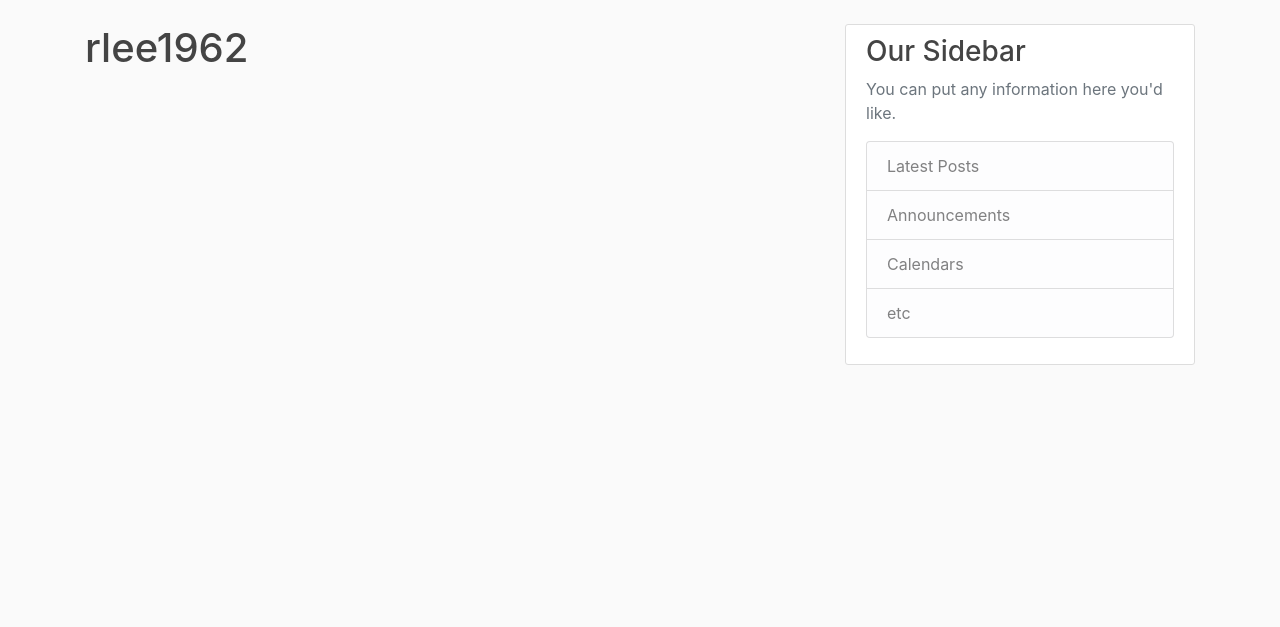
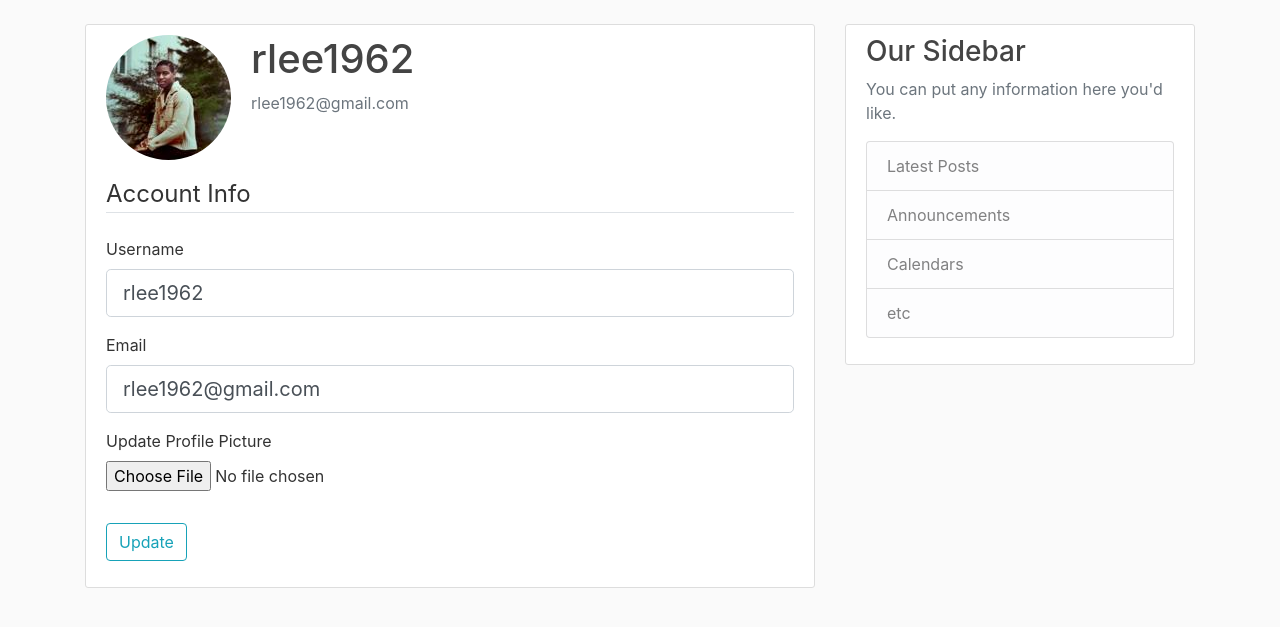
Before and after one commit to rlee1962/flask_blog, a Flask app: page /account in a window 1280 px wide. Shown: the part 56-683 px from the top of the page. Run offline with Flask 2, Linux system fonts and the light colour scheme; a user stored in the database is signed in; some libraries are stand-ins or nearby versions.

Commit message:
Addded ability to update account info & profile picture

```diff
--- a/flaskblog/__init__.py
+++ b/flaskblog/__init__.py
@@ -6,6 +6,7 @@ from flask_login import LoginManager
 app = Flask(__name__)
 app.config['SECRET_KEY'] = '5791628bb0b13ce0c676dfde280ba245'
 app.config['SQLALCHEMY_DATABASE_URI'] = 'sqlite:///site.db'
+app.config['SQLALCHEMY_TRACK_MODIFICATIONS'] = False
 db = SQLAlchemy(app)
 bcrypt = Bcrypt(app)
 login_manager = LoginManager(app)
--- a/flaskblog/forms.py
+++ b/flaskblog/forms.py
@@ -1,4 +1,6 @@
 from flask_wtf import FlaskForm
+from flask_wtf.file import FileField, FileAllowed
+from flask_login import current_user
 from wtforms import StringField, PasswordField, SubmitField, BooleanField
 from wtforms.validators import DataRequired, Length, Email, EqualTo, ValidationError
 from flaskblog.models import User
@@ -17,12 +19,14 @@ class RegistrationForm(FlaskForm):
     def validate_username(self, username):
         user = User.query.filter_by(username=username.data).first()
         if user:
-            raise ValidationError('That username is taken. Please choose a different one.')
+            raise ValidationError(
+                'That username is taken. Please choose a different one.')
 
     def validate_email(self, email):
         user = User.query.filter_by(email=email.data).first()
         if user:
-            raise ValidationError('That email is taken. Please choose a different one.')
+            raise ValidationError(
+                'That email is taken. Please choose a different one.')
 
 
 class LoginForm(FlaskForm):
@@ -31,3 +35,27 @@ class LoginForm(FlaskForm):
     password = PasswordField('Password', validators=[DataRequired()])
     remember = BooleanField('Remember Me')
     submit = SubmitField('Login')
+
+
+class UpdateAccountForm(FlaskForm):
+    username = StringField('Username',
+                           validators=[DataRequired(), Length(min=2, max=20)])
+    email = StringField('Email',
+                        validators=[DataRequired(), Email()])
+    picture = FileField('Update Profile Picture', validators=[
+                        FileAllowed(['jpg', 'png'])])
+    submit = SubmitField('Update')
+
+    def validate_username(self, username):
+        if username.data != current_user.username:
+            user = User.query.filter_by(username=username.data).first()
+            if user:
+                raise ValidationError(
+                    'That username is taken. Please choose a different one.')
+
+    def validate_email(self, email):
+        if email.data != current_user.email:
+            user = User.query.filter_by(email=email.data).first()
+            if user:
+                raise ValidationError(
+                    'That email is taken. Please choose a different one.')
--- a/flaskblog/models.py
+++ b/flaskblog/models.py
@@ -12,7 +12,8 @@ class User(db.Model, UserMixin):
     id = db.Column(db.Integer, primary_key=True)
     username = db.Column(db.String(20), unique=True, nullable=False)
     email = db.Column(db.String(120), unique=True, nullable=False)
-    image_file = db.Column(db.String(20), nullable=False, default='default.jpg')
+    image_file = db.Column(db.String(20), nullable=False,
+                           default='default.jpg')
     password = db.Column(db.String(60), nullable=False)
     posts = db.relationship('Post', backref='author', lazy=True)
 
@@ -23,7 +24,8 @@ class User(db.Model, UserMixin):
 class Post(db.Model):
     id = db.Column(db.Integer, primary_key=True)
     title = db.Column(db.String(100), nullable=False)
-    date_posted = db.Column(db.DateTime, nullable=False, default=datetime.utcnow)
+    date_posted = db.Column(db.DateTime, nullable=False,
+                            default=datetime.utcnow)
     content = db.Column(db.Text, nullable=False)
     user_id = db.Column(db.Integer, db.ForeignKey('user.id'), nullable=False)
 
--- a/flaskblog/routes.py
+++ b/flaskblog/routes.py
@@ -1,6 +1,9 @@
+import os
+import secrets
+from PIL import Image
 from flask import render_template, url_for, flash, redirect, request
 from flaskblog import app, db, bcrypt
-from flaskblog.forms import RegistrationForm, LoginForm
+from flaskblog.forms import RegistrationForm, LoginForm, UpdateAccountForm
 from flaskblog.models import User, Post
 from flask_login import login_user, current_user, logout_user, login_required
 
@@ -38,8 +41,10 @@ def register():
         return redirect(url_for('home'))
     form = RegistrationForm()
     if form.validate_on_submit():
-        hashed_password = bcrypt.generate_password_hash(form.password.data).decode('utf-8')
-        user = User(username=form.username.data, email=form.email.data, password=hashed_password)
+        hashed_password = bcrypt.generate_password_hash(
+            form.password.data).decode('utf-8')
+        user = User(username=form.username.data,
+                    email=form.email.data, password=hashed_password)
         db.session.add(user)
         db.session.commit()
         flash('Your account has been created! You are now able to log in', 'success')
@@ -69,7 +74,38 @@ def logout():
     return redirect(url_for('home'))
 
 
-@app.route("/account")
+def save_picture(form_picture):
+    random_hex = secrets.token_hex(8)
+    _, f_ext = os.path.splitext(form_picture.filename)
+    picture_fn = random_hex + f_ext
+    picture_path = os.path.join(
+        app.root_path, 'static/profile_pics', picture_fn)
+
+    output_size = (125, 125)
+    i = Image.open(form_picture)
+    i.thumbnail(output_size)
+    i.save(picture_path)
+
+    return picture_fn
+
+
+@app.route("/account", methods=['GET', 'POST'])
 @login_required
 def account():
-    return render_template('account.html', title='Account')
+    form = UpdateAccountForm()
+    if form.validate_on_submit():
+        if form.picture.data:
+            picture_file = save_picture(form.picture.data)
+            current_user.image_file = picture_file
+        current_user.username = form.username.data
+        current_user.email = form.email.data
+        db.session.commit()
+        flash('Your account has been updated!', 'success')
+        return redirect(url_for('account'))
+    elif request.method == 'GET':
+        form.username.data = current_user.username
+        form.email.data = current_user.email
+    image_file = url_for(
+        'static', filename='profile_pics/' + current_user.image_file)
+    return render_template('account.html', title='Account',
+                           image_file=image_file, form=form)
--- a/flaskblog/templates/account.html
+++ b/flaskblog/templates/account.html
@@ -1,4 +1,57 @@
 {% extends "layout.html" %}
 {% block content %}
-    <h1>{{ current_user.username }}</h1>
+    <div class="content-section">
+      <div class="media">
+        <img class="rounded-circle account-img" src="{{ image_file }}">
+        <div class="media-body">
+          <h2 class="account-heading">{{ current_user.username }}</h2>
+          <p class="text-secondary">{{ current_user.email }}</p>
+        </div>
+      </div>
+        <form method="POST" action="" enctype="multipart/form-data">
+            {{ form.hidden_tag() }}
+            <fieldset class="form-group">
+                <legend class="border-bottom mb-4">Account Info</legend>
+                <div class="form-group">
+                    {{ form.username.label(class="form-control-label") }}
+
+                    {% if form.username.errors %}
+                        {{ form.username(class="form-control form-control-lg is-invalid") }}
+                        <div class="invalid-feedback">
+                            {% for error in form.username.errors %}
+                                <span>{{ error }}</span>
+                            {% endfor %}
+                        </div>
+                    {% else %}
+                        {{ form.username(class="form-control form-control-lg") }}
+                    {% endif %}
+                </div>
+                <div class="form-group">
+                    {{ form.email.label(class="form-control-label") }}
+                    {% if form.email.errors %}
+                        {{ form.email(class="form-control form-control-lg is-invalid") }}
+                        <div class="invalid-feedback">
+                            {% for error in form.email.errors %}
+                                <span>{{ error }}</span>
+                            {% endfor %}
+                        </div>
+                    {% else %}
+                        {{ form.email(class="form-control form-control-lg") }}
+                    {% endif %}
+                </div>
+                <div class="form-group">
+                    {{ form.picture.label() }}
+                    {{ form.picture(class="form-control-file") }}
+                    {% if form.picture.errors %}
+                        {% for error in form.picture.errors %}
+                            <span class="text-danger">{{ error }}</span></br>
+                        {% endfor %}
+                    {% endif %}
+                </div>
+            </fieldset>
+            <div class="form-group">
+                {{ form.submit(class="btn btn-outline-info") }}
+            </div>
+        </form>
+    </div>
 {% endblock content %}
--- a/requirements.txt
+++ b/requirements.txt
@@ -2,8 +2,10 @@ absl-py==1.2.0
 astunparse==1.6.3
 autopep8==1.7.0
 bcrypt==4.0.1
+blinker==1.4
 cachetools==5.2.0
 certifi==2022.9.24
+cffi==1.15.1
 charset-normalizer==2.1.1
 click==8.1.3
 colorama==0.4.5
@@ -12,6 +14,7 @@ dnspython==2.2.1
 email-validator==1.3.0
 Flask==2.2.2
 Flask-Bcrypt==1.0.1
+Flask-Login==0.6.2
 Flask-LoginManager==1.1.6
 Flask-SQLAlchemy==2.5.1
 Flask-WTF==1.0.1
@@ -36,10 +39,12 @@ oauthlib==3.2.1
 opt-einsum==3.3.0
 packaging==21.3
 pep8==1.7.1
+Pillow==9.2.0
 protobuf==3.19.6
 pyasn1==0.4.8
 pyasn1-modules==0.2.8
 pycodestyle==2.9.1
+pycparser==2.21
 pyparsing==3.0.9
 pytz==2022.4
 requests==2.28.1
```
Also changed, not shown: flaskblog/templates/register.html (+28 -24 lines), flaskblog/site.db, flaskblog/static/profile_pics/138c44733e05807b.jpg (added), flaskblog/static/profile_pics/2e32b4c96a8d8f10.jpg (added), flaskblog/static/profile_pics/7798432669b8b3ac.jpg (added), flaskblog/static/profile_pics/85ed1b444539873d.png (added), flaskblog/static/profile_pics/b6e1c53325f88b74.png (added), flaskblog/static/profile_pics/default.jpg (added), flaskblog/static/profile_pics/e5f04822e8f3fe4d.jpg (added).
